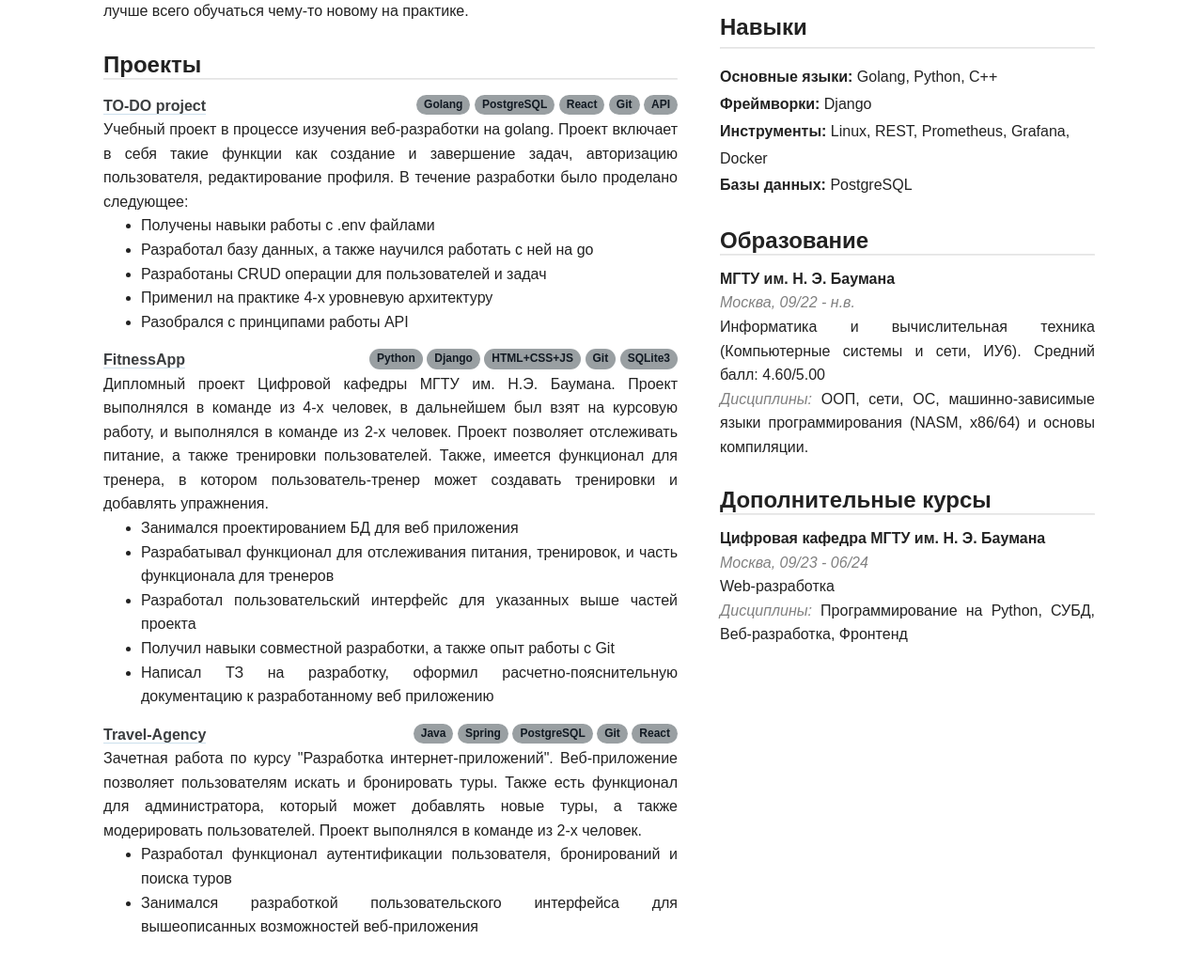
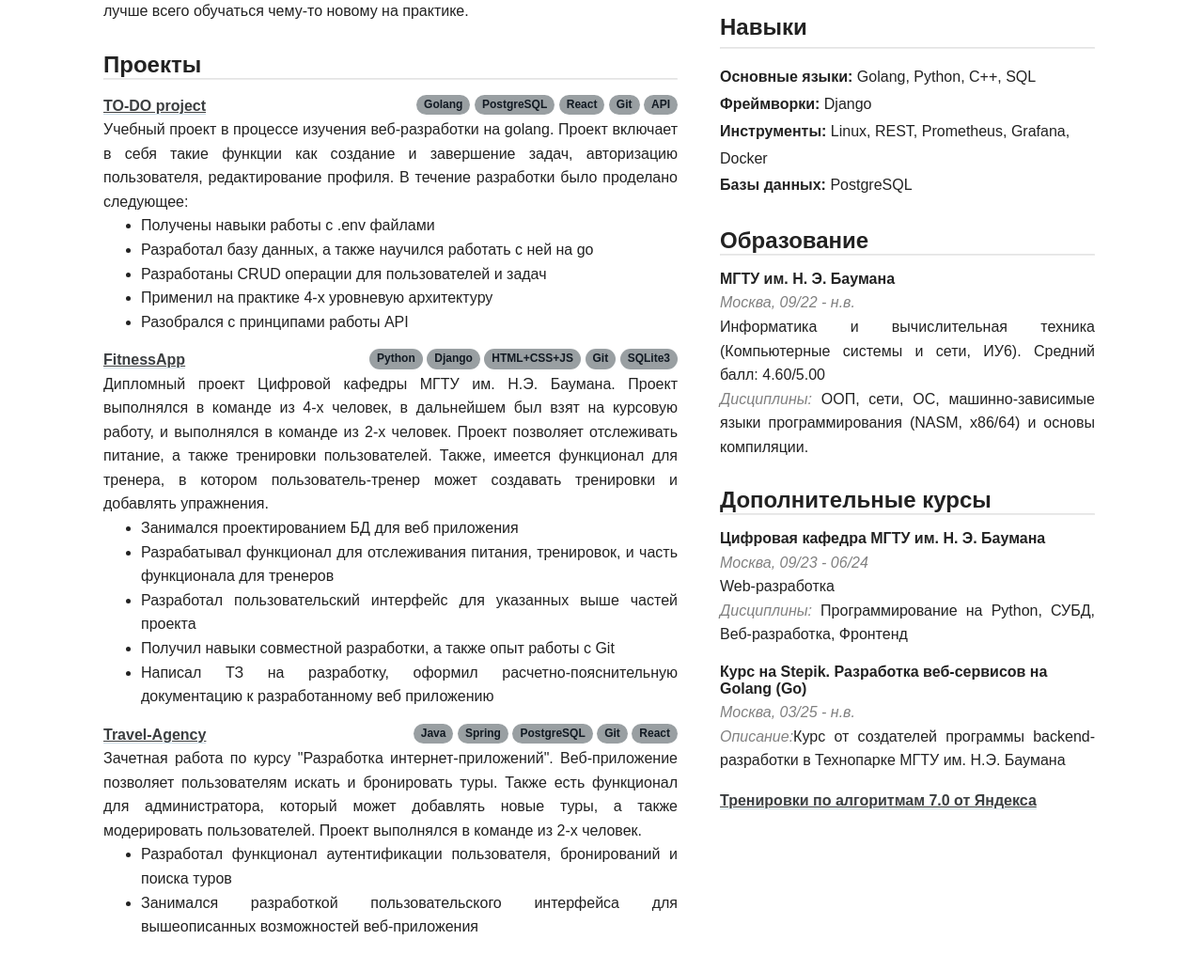
Before and after one commit to Saucesamba/cv, a plain HTML site: page pub/index.html in a window 1280 px wide. Shown: the part 347-1380 px from the top of the page at 94% size. Drawn offline with Linux system fonts and the light colour scheme.

Commit message:
add certificate

```diff
--- a/pub/index.html
+++ b/pub/index.html
@@ -115,7 +115,7 @@
         <div class="block list-no-list">
             <h2>Навыки</h2>
             <hr>
-            <strong>Основные языки:</strong> Golang, Python, C++<br>
+            <strong>Основные языки:</strong> Golang, Python, C++, SQL<br>
             <strong>Фреймворки:</strong> Django<br>
             <strong>Инструменты:</strong> Linux, REST, Prometheus, Grafana, Docker<br>
             <strong>Базы данных:</strong> PostgreSQL<br>
@@ -141,6 +141,14 @@
                 Web-разработка<br>
                 <em>Дисциплины:</em> Программирование на Python, СУБД, Веб-разработка, Фронтенд<br>
             </p>
+            <br>
+            <h3>Курс на Stepik. Разработка веб-сервисов на Golang (Go)</h3>
+            <p>
+                <em>Москва, 03/25 - н.в.</em><br>
+                <em>Описание:</em>Курс от создателей программы backend-разработки в Технопарке МГТУ им. Н.Э. Баумана<br>
+            </p>
+            <br>
+            <h3><h3><a href="https://github.com/Saucesamba">Тренировки по алгоритмам 7.0 от Яндекса</a></h3><br></h3>
         </div>
     </div>
 </div>
--- a/styles/styles.css
+++ b/styles/styles.css
@@ -11,7 +11,6 @@ body {
 
 @page {
     margin: 0;
-    size: A4;
 }
 
 .main-container {
@@ -49,7 +48,7 @@ p, li {
 
 a {
     color: #3b3e40;
-    text-decoration: none;
+    /* text-decoration: none; */
     border-bottom: 1px solid rgba(0, 96, 160, 0.2);
 }
 
@@ -116,6 +115,7 @@ em {
     justify-content: space-between;
     align-items: flex-end;
 }
+
 .tag {
     display: inline-block;
     background-color: #999fa2;
```
Also changed, not shown: 1 other file.
